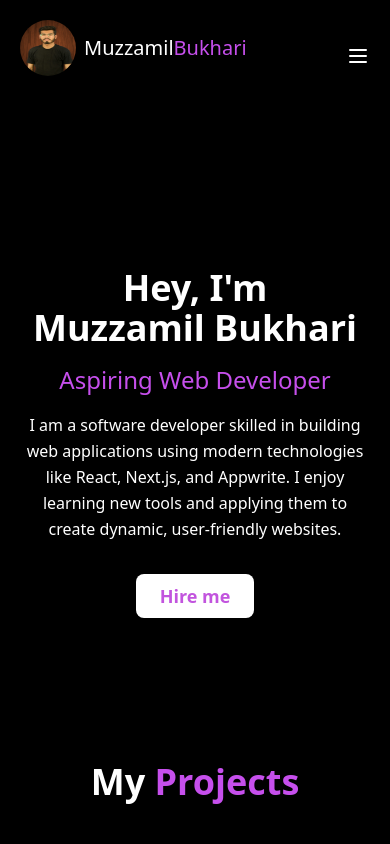
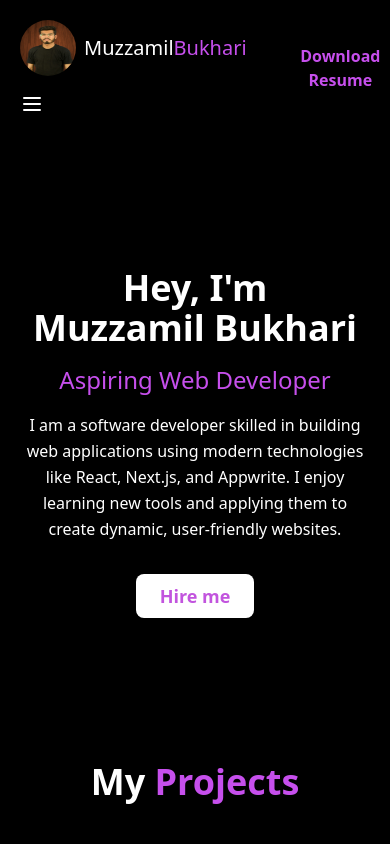
Before and after one commit to MuzzamilBukhari/portfolio-multipage-tailwind, a Next.js app: page / in a window 390 px wide. Shown: the top 844 px of the page. Built offline with nearby package versions, Linux system fonts and the light colour scheme.

Commit message:
fix error

```diff
--- a/src/components/navbar/MobNavbar.tsx
+++ b/src/components/navbar/MobNavbar.tsx
@@ -25,7 +25,7 @@ const navItems = [
   {
     id: 4,
     name: "Github",
-    slug: "/https://github.com/muzzamilbukhari",
+    slug: "https://github.com/huzaifanaeem1",
   },
 ];
 
@@ -76,6 +76,13 @@ const MobNavbar = () => {
             </NavLink>
           ))}
         </nav>
+        <a
+          href="/resume.pdf"
+          download
+          className="font-semibold mr-2 hover:shadow-md hover:bg-secondary rounded-xl hover:text-white px-2 lg:px-5 py-2 duration-200 hover:ring-primary shadow-lg hover:shadow-secondary/60"
+        >
+          <button className="">Download Resume</button>
+        </a>
       </div>
     </header>
   );
--- a/src/components/navbar/Navbar.tsx
+++ b/src/components/navbar/Navbar.tsx
@@ -27,7 +27,7 @@ const Navbar = () => {
     {
       id: 4,
       name: "Github",
-      slug: "/https://github.com/muzzamilbukhari",
+      slug: "https://github.com/huzaifanaeem1",
     },
   ];
   return (
@@ -50,14 +50,13 @@ const Navbar = () => {
           ))}
         </nav>
         <div className="flex justify-center lg:justify-start">
-          <button
-            // href="https://www.linkedin.com/in/muzzamilbukhari/"
-            onClick={() => console.log(3)}
-            // target="_blank"
+          <a
+            href="/resume.pdf"
+            download
             className="text-secondary text-center font-semibold bg-white py-2 px-3 rounded-xl text-md hover:scale-105 duration-300"
           >
-            Download Resume
-          </button>
+            <button className="">Download Resume</button>
+          </a>
         </div>
       </div>
     </header>
```
Also changed, not shown: 1 other file (tests, documents, lock files or other folders).
